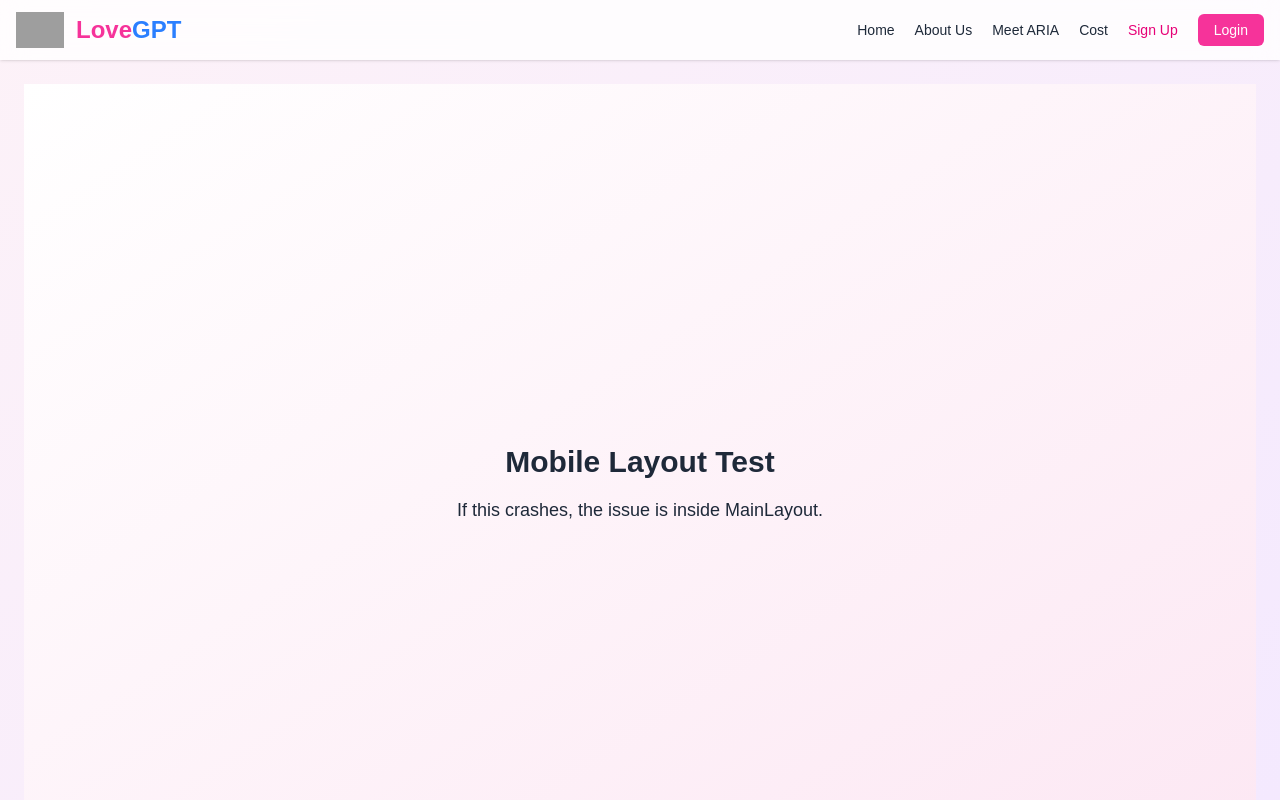
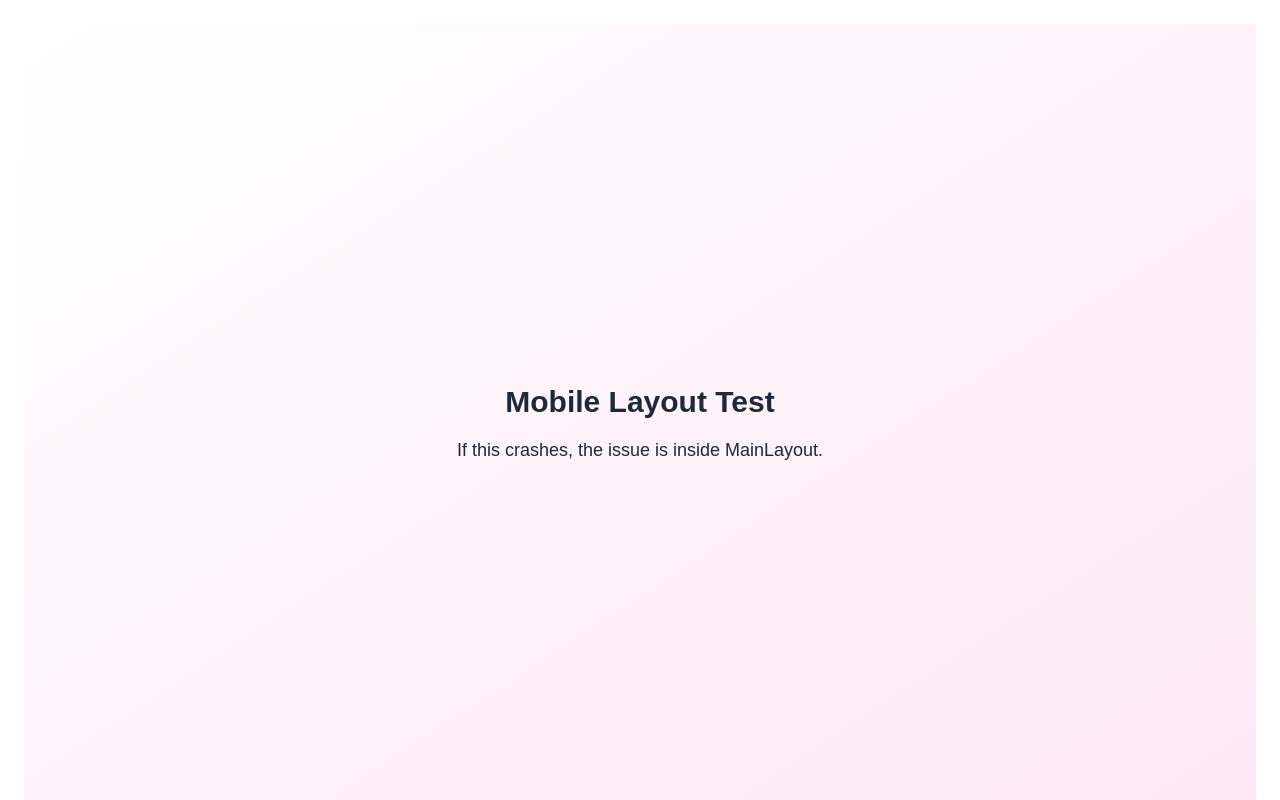
Before and after one commit to erfanidmd11/LoveGPT-web, a Next.js app: page /test in a window 1280 px wide. Shown: the top 800 px of the page. Built offline with nearby package versions, Linux system fonts and the light colour scheme; grey boxes are pictures that could not be loaded.

Commit message:
Test minimal MainLayout to isolate mobile Safari crash

```diff
--- a/src/layouts/MainLayout.jsx
+++ b/src/layouts/MainLayout.jsx
@@ -1,185 +1,19 @@
-import { useState } from 'react';
 import React from 'react';
-import Link from 'next/link';
-import Image from 'next/image';
-import { useRouter } from 'next/router';
-// import { useAuthState } from 'react-firebase-hooks/auth';
-// import { auth } from '@/lib/firebase';
 
 export default function MainLayout({ children }) {
-  const router = useRouter();
-  // const [user] = useAuthState(auth);
-  const user = null; // 🚧 Temporarily disable Firebase auth for crash isolation
-  const [menuOpen, setMenuOpen] = useState(false);
-
-  const handleLogout = async () => {
-    // await auth.signOut();
-    router.push('/');
-  };
-
-  const isActive = (path) => router.pathname === path;
-
   return (
-    <div className="flex flex-col min-h-screen bg-gradient-to-br from-pink-50 to-purple-100 text-gray-800">
-      {/* Header */}
-      <header className="px-4 py-3 shadow bg-white/80 backdrop-blur-md sticky top-0 z-50 w-full">
-        <div className="flex items-center justify-between">
-          {/* Logo */}
-          <div className="flex items-center gap-3">
-            <Image
-              src="/lovegpt-logo.png"
-              alt="LoveGPT Logo"
-              width={48}
-              height={48}
-              className="object-contain"
-            />
-            <h1 className="text-2xl font-bold">
-              <span className="text-pink-500">Love</span>
-              <span className="text-blue-500">GPT</span>
-            </h1>
-          </div>
-
-          {/* Hamburger Button (mobile only) - TEMPORARILY DISABLED */}
-          {/*
-          <button
-            onClick={() => setMenuOpen(!menuOpen)}
-            className="md:hidden text-gray-700 focus:outline-none"
-            aria-label="Toggle Menu"
-          >
-            <svg
-              className="w-6 h-6"
-              fill="none"
-              stroke="currentColor"
-              viewBox="0 0 24 24"
-              xmlns="http://www.w3.org/2000/svg"
-            >
-              <path
-                strokeLinecap="round"
-                strokeLinejoin="round"
-                strokeWidth={2}
-                d="M4 6h16M4 12h16M4 18h16"
-              />
-            </svg>
-          </button>
-          */}
-
-          {/* Desktop Navigation */}
-          <nav className="hidden md:flex items-center space-x-5 text-sm font-medium">
-            <Link href="/" className={isActive('/') ? 'text-pink-600 font-semibold' : 'hover:text-pink-500'}>
-              Home
-            </Link>
-            <Link href="/about" className={isActive('/about') ? 'text-pink-600 font-semibold' : 'hover:text-pink-500'}>
-              About Us
-            </Link>
-            <Link href="/aria" className={isActive('/aria') ? 'text-pink-600 font-semibold' : 'hover:text-pink-500'}>
-              Meet ARIA
-            </Link>
-            <Link href="/pricing" className={isActive('/pricing') ? 'text-pink-600 font-semibold' : 'hover:text-pink-500'}>
-              Cost
-            </Link>
-            {user && (
-              <>
-                <Link href="/dashboard" className={isActive('/dashboard') ? 'text-pink-600 font-semibold' : 'hover:text-pink-500'}>
-                  Dashboard
-                </Link>
-                <Link href="/resume" className={isActive('/resume') ? 'text-pink-600 font-semibold' : 'hover:text-pink-500'}>
-                  Resume
-                </Link>
-              </>
-            )}
-            {!user ? (
-              <>
-                <Link href="/signup" className="text-pink-600 hover:text-pink-700">
-                  Sign Up
-                </Link>
-                <button
-                  onClick={() => {
-                    const loginEvent = new CustomEvent('open-login-modal');
-                    window.dispatchEvent(loginEvent);
-                  }}
-                  className="bg-pink-500 text-white px-4 py-1.5 rounded-md hover:bg-pink-600 transition"
-                >
-                  Login
-                </button>
-              </>
-            ) : (
-              <button
-                onClick={handleLogout}
-                className="bg-gray-200 text-gray-700 px-4 py-1.5 rounded-md hover:bg-gray-300"
-              >
-                Logout
-              </button>
-            )}
-          </nav>
-        </div>
-
-        {/* Mobile Navigation Dropdown - TEMPORARILY DISABLED */}
-        {/*
-        {menuOpen && (
-          <nav className="md:hidden mt-4 flex flex-col space-y-3 text-sm font-medium">
-            <Link href="/" className={isActive('/') ? 'text-pink-600 font-semibold' : 'hover:text-pink-500'} onClick={() => setMenuOpen(false)}>
-              Home
-            </Link>
-            <Link href="/about" className={isActive('/about') ? 'text-pink-600 font-semibold' : 'hover:text-pink-500'} onClick={() => setMenuOpen(false)}>
-              About Us
-            </Link>
-            <Link href="/aria" className={isActive('/aria') ? 'text-pink-600 font-semibold' : 'hover:text-pink-500'} onClick={() => setMenuOpen(false)}>
-              Meet ARIA
-            </Link>
-            <Link href="/pricing" className={isActive('/pricing') ? 'text-pink-600 font-semibold' : 'hover:text-pink-500'} onClick={() => setMenuOpen(false)}>
-              Cost
-            </Link>
-            {user && (
-              <>
-                <Link href="/dashboard" className={isActive('/dashboard') ? 'text-pink-600 font-semibold' : 'hover:text-pink-500'} onClick={() => setMenuOpen(false)}>
-                  Dashboard
-                </Link>
-                <Link href="/resume" className={isActive('/resume') ? 'text-pink-600 font-semibold' : 'hover:text-pink-500'} onClick={() => setMenuOpen(false)}>
-                  Resume
-                </Link>
-              </>
-            )}
-            {!user ? (
-              <>
-                <Link href="/signup" className="text-pink-600 hover:text-pink-700" onClick={() => setMenuOpen(false)}>
-                  Sign Up
-                </Link>
-                <button
-                  onClick={() => {
-                    const loginEvent = new CustomEvent('open-login-modal');
-                    window.dispatchEvent(loginEvent);
-                    setMenuOpen(false);
-                  }}
-                  className="bg-pink-500 text-white px-4 py-1.5 rounded-md hover:bg-pink-600 transition"
-                >
-                  Login
-                </button>
-              </>
-            ) : (
-              <button
-                onClick={() => {
-                  handleLogout();
-                  setMenuOpen(false);
-                }}
-                className="bg-gray-200 text-gray-700 px-4 py-1.5 rounded-md hover:bg-gray-300"
-              >
-                Logout
-              </button>
-            )}
-          </nav>
-        )}
-        */}
-      </header>
-
-      {/* Main Content */}
-      <main className="flex-1 p-6">{children}</main>
+    <div className="flex flex-col min-h-screen bg-white text-gray-800">
+      {/* Content */}
+      <main className="flex-1 p-6">
+        {children}
+      </main>
 
       {/* Footer */}
       <footer className="text-center text-sm text-gray-500 p-4 mt-10">
         <div className="space-x-4 mb-2">
-          <Link href="/privacy" className="hover:underline">Privacy Policy</Link>
-          <Link href="/terms" className="hover:underline">Terms of Use</Link>
-          <Link href="/investors" className="hover:underline">Investors</Link>
+          <a href="/privacy" className="hover:underline">Privacy Policy</a>
+          <a href="/terms" className="hover:underline">Terms of Use</a>
+          <a href="/investors" className="hover:underline">Investors</a>
         </div>
         © {new Date().getFullYear()} LoveGPT • Built with ❤️ by ARIA
       </footer>
```
